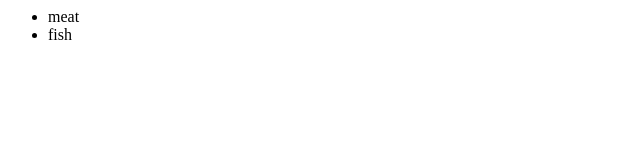
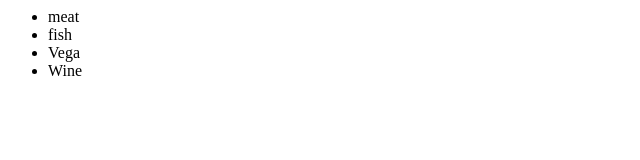
Before and after one commit to ADirin/SecondTestGitHub, a plain HTML site: page index.html in a window 1280 px wide. Shown: the full height of the page, 0-640 px from the left. Drawn offline with Linux system fonts and the light colour scheme.

Commit message:
index.html

```diff
--- a/index.html
+++ b/index.html
@@ -4,6 +4,8 @@
     <ul>
         <li>meat</li>
         <li>fish</li>
+        <li>Vega</li>
+        <li>Wine</li>
     </ul>
 </div>
 </body>
```
